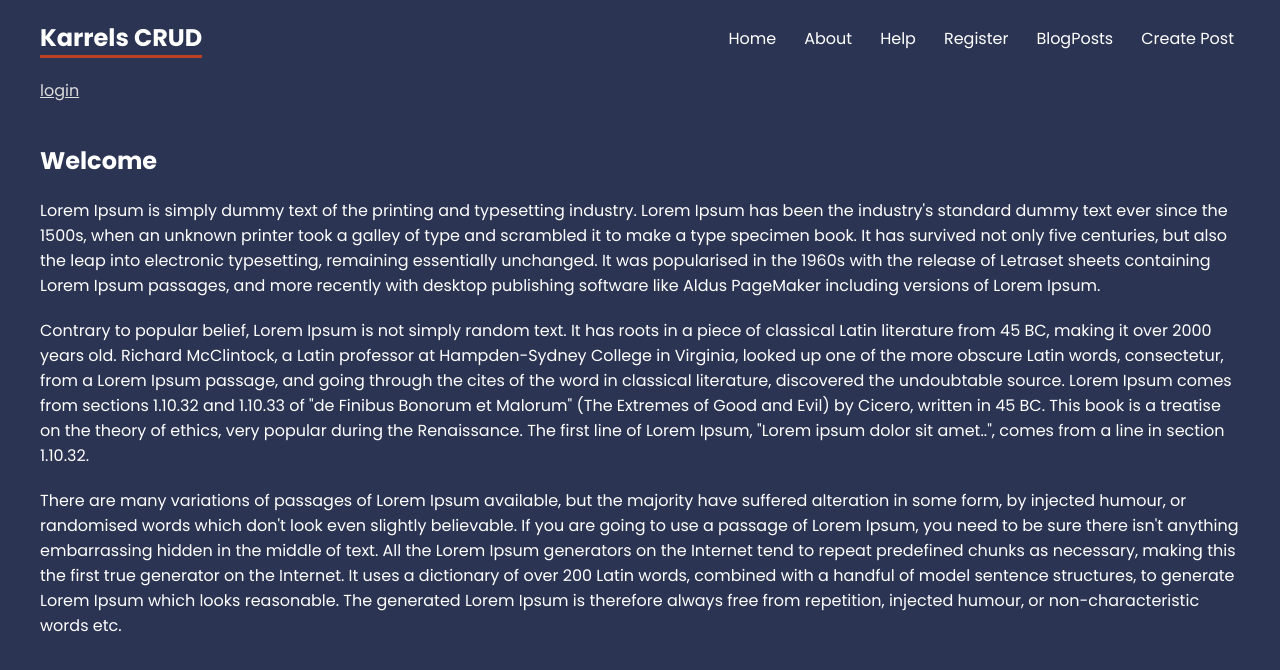
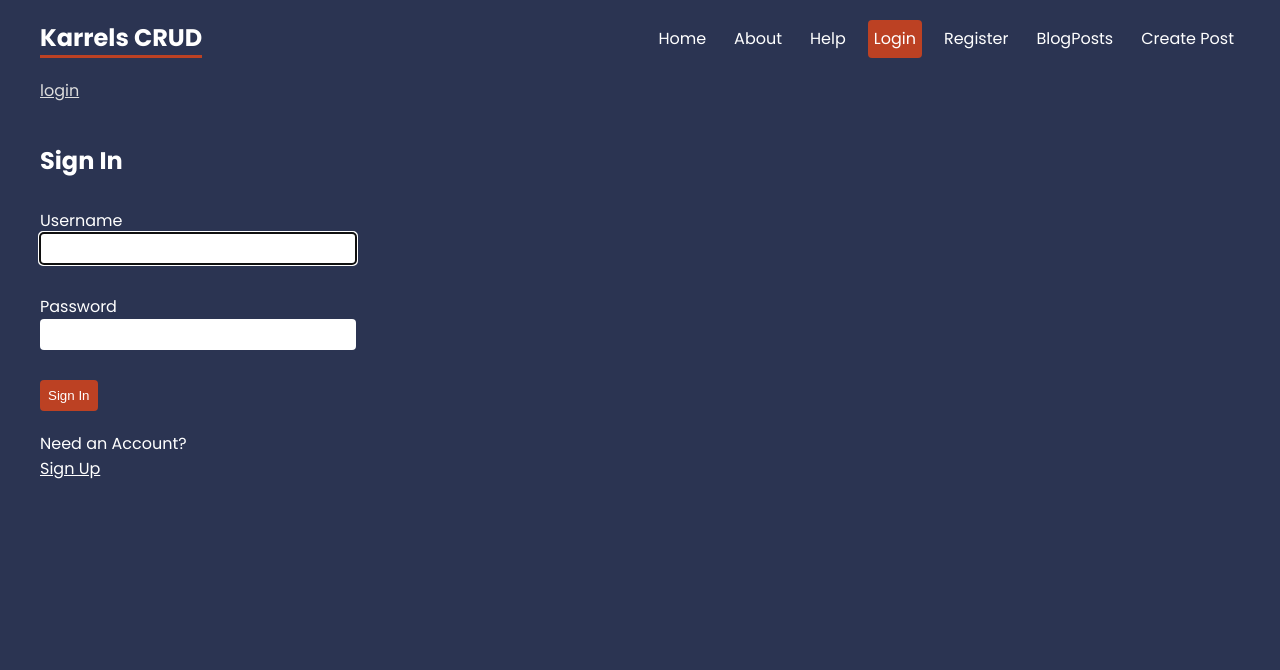
Before and after one commit to HerrNerdstromDRK/crud_submission, a React (Create React App) app: page /login in a window 1280 px wide. Shown: the top 670 px of the page. Built offline with nearby package versions, Linux system fonts and the light colour scheme.

Commit message:
added Login and some cleanup

```diff
--- a/src/App.js
+++ b/src/App.js
@@ -26,6 +26,7 @@ import UpdatePost, {
   updatePostLoader,
 } from "./pages/BlogPosts/UpdatePost";
 import Register from "./pages/Register";
+import Login from "./pages/Login";
 
 // Layouts
 import RootLayout from "./layouts/RootLayout";
@@ -44,6 +45,7 @@ const router = createBrowserRouter(
         <Route path="contact" element={<Contact />} action={contactAction} />
       </Route>
       <Route path="register" element={<Register />} />
+      <Route path="login" element={<Login />} />
       <Route
         path="blogposts"
         element={<BlogPostsLayout />}
--- /dev/null
+++ b/src/context/AuthProvider.js
@@ -0,0 +1,15 @@
+import { createContext, useState } from "react";
+
+const AuthContext = createContext({});
+
+export const AuthProvider = ({ children }) => {
+  const [auth, setAuth] = useState({});
+
+  return (
+    <AuthContext.Provider value={{ auth, setAuth }}>
+      {children}
+    </AuthContext.Provider>
+  );
+};
+
+export default AuthContext;
--- a/src/index.js
+++ b/src/index.js
@@ -1,13 +1,16 @@
-import React from 'react';
-import ReactDOM from 'react-dom/client';
-import './index.css';
-import App from './App';
-import reportWebVitals from './reportWebVitals';
+import React from "react";
+import ReactDOM from "react-dom/client";
+import "./index.css";
+import App from "./App";
+import reportWebVitals from "./reportWebVitals";
+import { AuthProvider } from "./context/AuthProvider";
 
-const root = ReactDOM.createRoot(document.getElementById('root'));
+const root = ReactDOM.createRoot(document.getElementById("root"));
 root.render(
   <React.StrictMode>
-    <App />
+    <AuthProvider>
+      <App />
+    </AuthProvider>
   </React.StrictMode>
 );
 
--- a/src/layouts/RootLayout.js
+++ b/src/layouts/RootLayout.js
@@ -10,6 +10,7 @@ export default function RootLayout() {
           <NavLink to="/">Home</NavLink>
           <NavLink to="about">About</NavLink>
           <NavLink to="help">Help</NavLink>
+          <NavLink to="login">Login</NavLink>
           <NavLink to="register">Register</NavLink>
           <NavLink to="blogposts">BlogPosts</NavLink>
           <NavLink to="createpost">Create Post</NavLink>
--- a/src/pages/BlogPosts/BlogPost.js
+++ b/src/pages/BlogPosts/BlogPost.js
@@ -1,6 +1,6 @@
 import { Form, Link, redirect, useLoaderData } from "react-router-dom";
 
-import api from "../../api/posts";
+import api from "../../api/axios";
 import "../../App.css";
 
 export default function BlogPost() {
--- a/src/pages/BlogPosts/BlogPosts.js
+++ b/src/pages/BlogPosts/BlogPosts.js
@@ -1,7 +1,7 @@
 import React from "react";
 import { Await, useLoaderData, defer, Link } from "react-router-dom";
 
-import api from "../../api/posts";
+import api from "../../api/axios";
 
 export default function BlogPosts() {
   // Retrieve the pre-loaded database data
--- a/src/pages/BlogPosts/CreatePost.js
+++ b/src/pages/BlogPosts/CreatePost.js
@@ -1,7 +1,7 @@
 import React from "react";
 
 import { Form, redirect, useActionData } from "react-router-dom";
-import api from "../../api/posts";
+import api from "../../api/axios";
 
 export default function CreatePost() {
   // The useActionData() hook allows us access to the return data
--- a/src/pages/BlogPosts/UpdatePost.js
+++ b/src/pages/BlogPosts/UpdatePost.js
@@ -1,6 +1,6 @@
 import React from "react";
 import { Form, redirect, useLoaderData } from "react-router-dom";
-import api from "../../api/posts";
+import api from "../../api/axios";
 
 export default function UpdatePost() {
   // The useActionData() hook allows us access to the return data
--- /dev/null
+++ b/src/pages/Login.js
@@ -0,0 +1,120 @@
+import React from "react";
+import { useRef, useState, useEffect, useContext } from "react";
+import { Link } from "react-router-dom";
+import api from "../api/axios";
+import AuthContext from "../context/AuthProvider";
+
+const LOGIN_URL = "/blogusers/authenticate";
+
+const Login = () => {
+  // Capture the stateful auth context
+  const { setAuth } = useContext(AuthContext);
+
+  // Keep two references: one for userName and the other for the err message
+  const userNameRef = useRef();
+  const errRef = useRef();
+
+  const [userName, setUserName] = useState("");
+  const [pwd, setPwd] = useState("");
+  const [errMsg, setErrMsg] = useState("");
+  const [success, setSuccess] = useState(false);
+
+  // Start with focus on username
+  useEffect(() => {
+    userNameRef.current.focus();
+  }, []);
+
+  // Reset the err message anytime the user is changing something
+  useEffect(() => {
+    setErrMsg("");
+  }, [userName, pwd]);
+
+  const handleSubmit = async (e) => {
+    e.preventDefault();
+    // TODO: backend login
+    console.log("Login.handleSubmit> userName: " + userName + ", pwd: " + pwd);
+
+    try {
+      const response = await api.post(
+        LOGIN_URL,
+        JSON.stringify({ userName, pwd }),
+        {
+          headers: { "Content-Type": "application/json" },
+          //          withCredentials: true,
+        }
+      );
+      // Post condition: login successful (errors handled through catch below)
+      console.log(
+        "Login.handleSubmit> response: " + JSON.stringify(response.data)
+      );
+
+      const accessToken = response?.data?.accessToken;
+      console.log("Login.handleSubmit> accessToken: " + accessToken);
+
+      // Save the login information in the global auth context
+      setAuth({ userName, pwd, accessToken });
+
+      // Clear form state data
+      setUserName("");
+      setPwd("");
+      setSuccess(true);
+    } catch (err) {
+      if (!err?.response) {
+        setErrMsg("No server response");
+      } else {
+        setErrMsg(JSON.stringify(err.response.data.message));
+      }
+    }
+  };
+
+  return (
+    <>
+      {success ? (
+        <section>
+          <h1>You are logged in!</h1>
+          <br />
+          <Link to="/index">Go to home</Link>
+        </section>
+      ) : (
+        <section>
+          <p
+            ref={errRef}
+            className={errMsg ? "errMsg" : "offscreen"}
+            aria-live="assertive"
+          >
+            {errMsg}
+          </p>
+          <h1>Sign In</h1>
+          <form onSubmit={handleSubmit}>
+            <label htmlFor="username">Username</label>
+            <input
+              type="text"
+              id="username"
+              ref={userNameRef}
+              autoComplete="off"
+              onChange={(e) => setUserName(e.target.value)}
+              value={userName}
+              required
+            />
+            <label htmlFor="password">Password</label>
+            <input
+              type="password"
+              id="password"
+              onChange={(e) => setPwd(e.target.value)}
+              value={pwd}
+              required
+            />
+            <button>Sign In</button>
+          </form>
+          <p>
+            Need an Account?
+            <br />
+            <Link to="/register">Sign Up</Link>
+          </p>
+        </section>
+      )}
+    </>
+  );
+};
+
+export default Login;
--- a/src/pages/Register.js
+++ b/src/pages/Register.js
@@ -1,18 +1,19 @@
 import { useRef, useState, useEffect } from "react";
+import { Link } from "react-router-dom";
 import {
   faCheck,
   faTimes,
   faInfoCircle,
 } from "@fortawesome/free-solid-svg-icons";
 import { FontAwesomeIcon } from "@fortawesome/react-fontawesome";
-import api from "../api/posts";
+import api from "../api/axios";
 import "../App.css";
 
 const FIRSTNAME_REGEX = /^[a-zA-Z]{1,100}$/;
 const LASTNAME_REGEX = /^[a-zA-Z]{1,100}$/;
 const USERNAME_REGEX = /^[a-zA-Z][a-zA-Z0-9-_]{3,23}$/;
 const PWD_REGEX = /^(?=.*[a-z])(?=.*[A-Z])(?=.*[0-9])(?=.*[!@#$%]).{8,24}$/;
-const REGISTER_URL = "/blogusers";
+const REGISTER_URL = "/blogusers/register";
 
 const Register = () => {
   // Place focus on first/last name input when page loads
@@ -138,7 +139,7 @@ const Register = () => {
     try {
       const response = await api.post(
         REGISTER_URL,
-        JSON.stringify({ firstName, lastName, userName, hashedPassword: pwd }),
+        JSON.stringify({ firstName, lastName, userName, pwd }),
         {
           headers: {
             "Content-Type": "application/json",
@@ -175,9 +176,7 @@ const Register = () => {
         <section>
           <h1>Success!</h1>
           <p>
-            TODO: Send to home
-            <br />
-            <a href="#">Sign In</a>
+            <Link to="/login">Sign In</Link>
           </p>
         </section>
       ) : (
@@ -378,10 +377,7 @@ const Register = () => {
           <p></p>
           Already registered?
           <br />
-          <span className="line">
-            {/* TODO Put router link here */}
-            <a href="#">Sign In</a>
-          </span>
+          <Link to="/login">Sign In</Link>
         </section>
       )}
     </>
```
Also changed, not shown: src/api/axios.js (renamed from src/api/posts.js).
